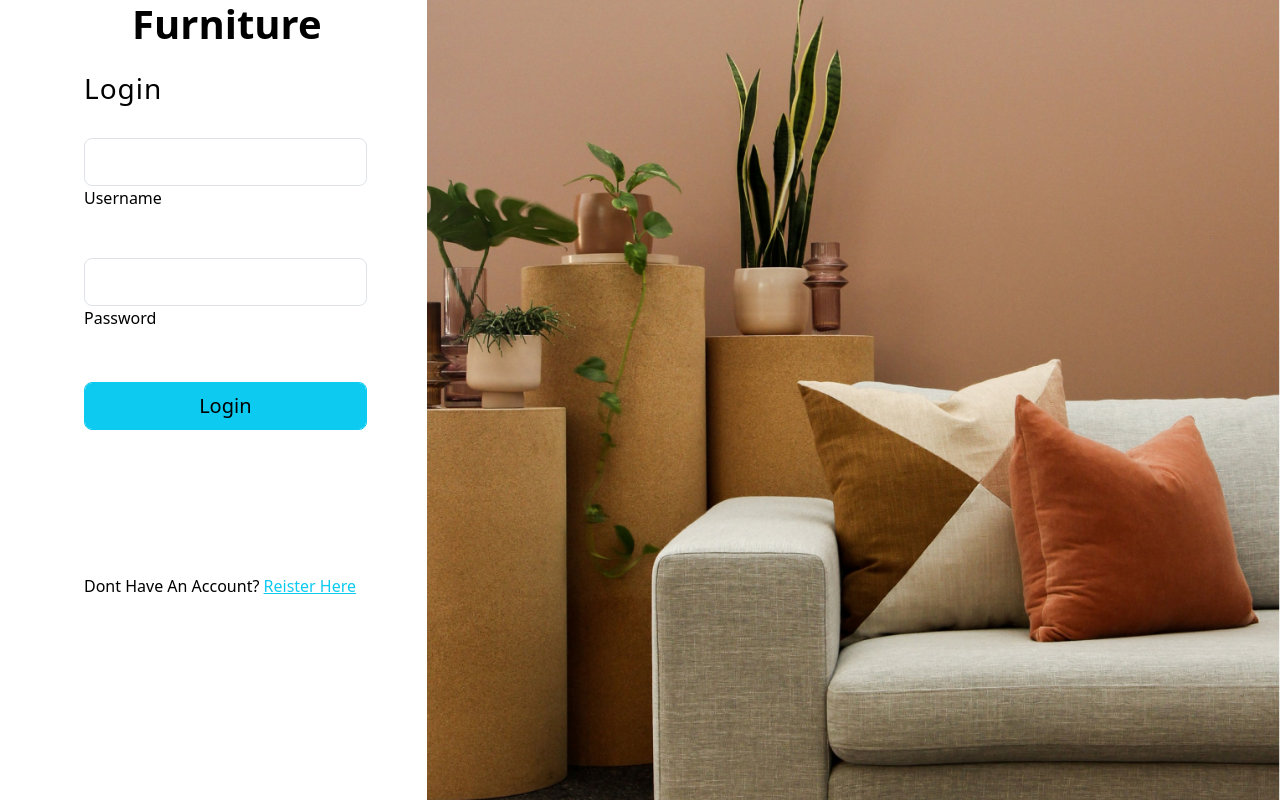
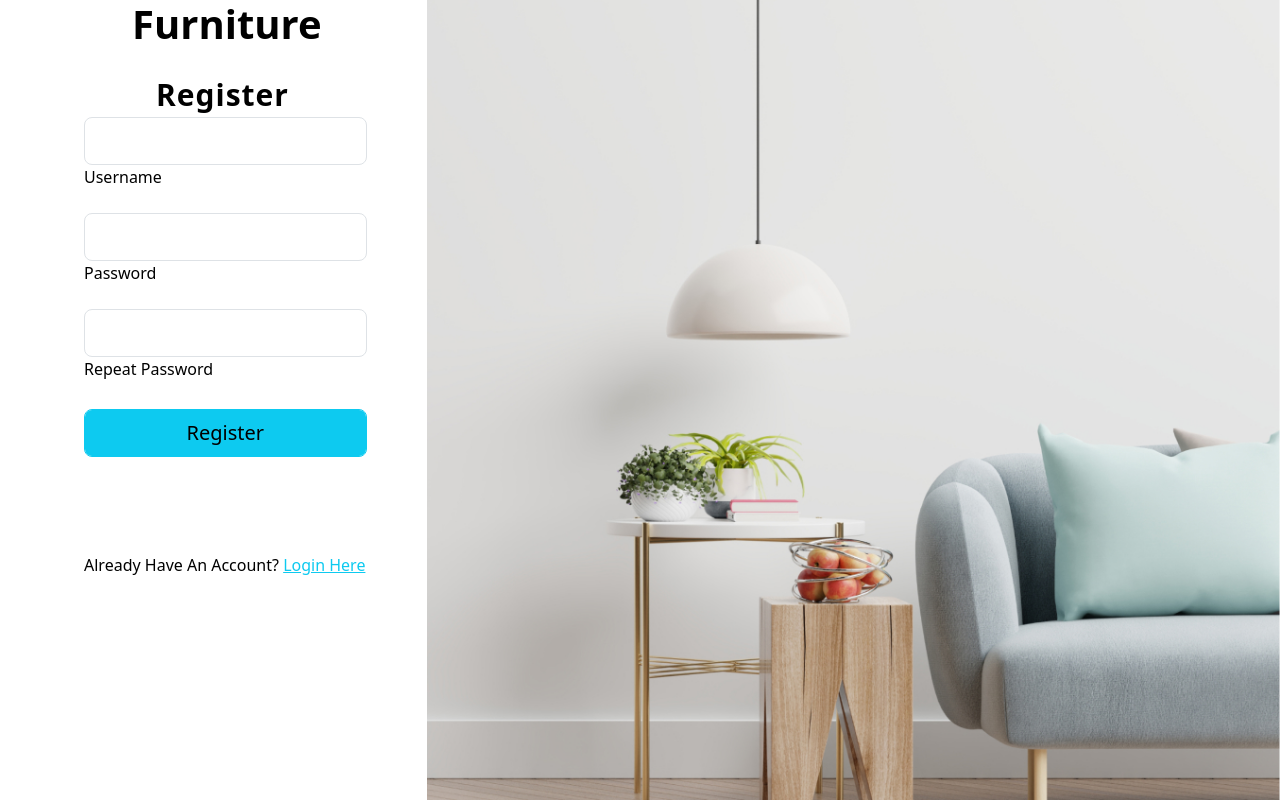
Before and after one commit to sabski03/E-Commerce-Project, an Angular app: page /register in a window 1280 px wide. Before the commit this address led to /. Built offline with nearby package versions, Linux system fonts and the light colour scheme.

Commit message:
register page

```diff
--- a/src/app/app-routing.module.ts
+++ b/src/app/app-routing.module.ts
@@ -1,7 +1,10 @@
 import { NgModule } from '@angular/core';
 import { RouterModule, Routes } from '@angular/router';
+import { RegisterComponent } from './register/register.component';
 
-const routes: Routes = [];
+const routes: Routes = [
+  { path: 'register', component: RegisterComponent},
+];
 
 @NgModule({
   imports: [RouterModule.forRoot(routes)],
--- a/src/app/app.component.html
+++ b/src/app/app.component.html
@@ -1,3 +1,3 @@
 <div>
-  <app-login></app-login>
+  <router-outlet></router-outlet>
 </div>
--- a/src/app/app.module.ts
+++ b/src/app/app.module.ts
@@ -1,10 +1,18 @@
 import { NgModule } from '@angular/core';
 import { BrowserModule } from '@angular/platform-browser';
+import { RouterModule, Routes } from '@angular/router';
 
 import { AppRoutingModule } from './app-routing.module';
 import { AppComponent } from './app.component';
 import { LoginComponent } from './login/login.component';
 import { RegisterComponent } from './register/register.component';
+
+
+const appRoute: Routes = [
+  {path: '', component: LoginComponent},
+  {path: 'login', component: LoginComponent},
+  {path: 'register', component: RegisterComponent},
+]
 
 @NgModule({
   declarations: [
@@ -14,7 +22,8 @@ import { RegisterComponent } from './register/register.component';
   ],
   imports: [
     BrowserModule,
-    AppRoutingModule
+    AppRoutingModule,
+    RouterModule.forRoot(appRoute),
   ],
   providers: [],
   bootstrap: [AppComponent]
--- a/src/app/login/login.component.html
+++ b/src/app/login/login.component.html
@@ -9,7 +9,7 @@
 
                 <form action="" method="get" style="width: 23rem;">
 
-                    <h3 class="fw-normal mb-3 pb-3" style="letter-spacing: 1px">Login</h3>
+                    <span class="fw-normal fw-bold px-5 m-5 " style="letter-spacing: 1px; font-size: 30px;">Login</span>
 
                     <div class="form-outline mb-5">
                         <input type="text" id="username" class="form-control form-control-lg">
@@ -25,7 +25,7 @@
                         <button class="btn btn-info form-control btn-lg" type="submit">Login</button>
                     </div>
 
-                    <p class="pt-5">Dont Have An Account? <a href="#" class="link-info">Reister Here</a></p>
+                    <p class="pt-5">Dont Have An Account? <a href="/register" class="link-info">Register Here</a></p>
 
 
                 </form>
--- a/src/app/login/login.component.ts
+++ b/src/app/login/login.component.ts
@@ -1,10 +1,17 @@
 import { Component } from '@angular/core';
+import { Router } from '@angular/router';
 
 @Component({
   selector: 'app-login',
   templateUrl: './login.component.html',
-  styleUrl: './login.component.css'
+  styleUrls: ['./login.component.css']
 })
 export class LoginComponent {
 
+  constructor(private router: Router) {}
+
+  goToRegister() {
+    this.router.navigate(['/register']);
+  }
+
 }
--- a/src/app/register/register.component.html
+++ b/src/app/register/register.component.html
@@ -1 +1,43 @@
-<p>register works!</p>
+<div class="container-fluid">
+    <div class="row">
+        <div class="col-sm-4 text-black">
+            <div class="px-5 ms-xl-4">
+                <span class="h1 m-5 fw-bold mb-0">Furniture</span>
+            </div>
+
+            <div class="d-flex align-items-center h-custom-2 px-5 ms-xl-4 mt-4 pt-xl-0 mt-xl-n5">
+
+                <form action="" method="get" style="width: 23rem;">
+
+                    <span class="fw-normal fw-bold px-5 m-4 " style="letter-spacing: 1px; font-size: 30px;">Register</span>
+
+                    <div class="form-outline mb-4">
+                        <input type="text" id="username" class="form-control form-control-lg">
+                        <label for="username">Username</label>
+                    </div>
+
+                    <div class="form-outline mb-4">
+                        <input type="password" id="password" class="form-control form-control-lg">
+                        <label for="password">Password</label>
+                    </div>
+
+                    <div class="form-outline mb-4">
+                        <input type="password" id="password" class="form-control form-control-lg">
+                        <label for="password">Repeat Password</label>
+                    </div>
+
+                    <div class="pb-5 pt-1 mb-4">
+                        <button class="btn btn-info form-control btn-lg" type="submit">Register</button>
+                    </div>
+
+                    <p class="pt-4">Already Have An Account? <a href="/login" class="link-info">Login Here</a></p>
+
+
+                </form>
+            </div>
+        </div>
+        <div class="col-sm-8 px-0 d-none d-sm-block">
+            <img src="/assets/img-grid-4.jpg" alt="Register Image" class="w-100 vh-100" style="object-fit: cover;">
+        </div>
+    </div>
+</div>
```
Also changed, not shown: src/assets/img-grid-4.jpg (renamed from src/assets/why-choose-us-img.jpg).
